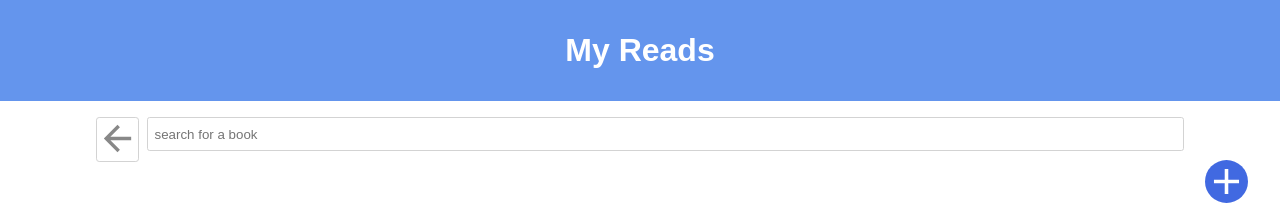
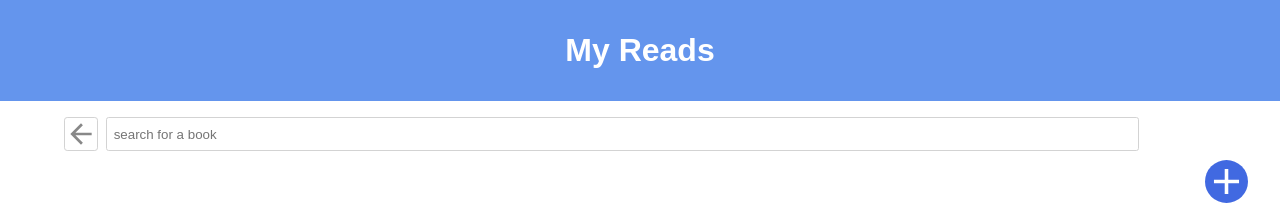
Before and after one commit to christocarr/my-reads, a React (Create React App) app: page /search in a window 1280 px wide. Shown: the top 212 px of the page. Built offline with nearby package versions, Linux system fonts and the light colour scheme; no server answers.

Commit message:
Fix BookSearch back button to be independent from the form

```diff
--- a/src/App.css
+++ b/src/App.css
@@ -29,8 +29,6 @@
   position: relative;
 }
 
-/*------------- Icon Styling ---------------*/
-
 .open-search {
   background-image: url('./icons/add.svg');
   background-color: royalblue;
@@ -43,12 +41,16 @@
   margin: 0 2em 1em 0;
 }
 
-.search-form {
-  width: 85vw;
-  height: 2.7em;
+.book-search {
+  width: 90vw;
   display: flex;
   align-content: center;
   margin: 1em auto 0 auto;
+}
+
+.search-form {
+  width: 80vw;
+  height: 2.7em;
 }
 
 .search-input {
@@ -63,8 +65,8 @@
   background-image: url('icons/arrow-back.svg');
   background-repeat: no-repeat;
   background-color: white;
-  width: 2.7em;
-  height: 2.7em;
+  width: 2em;
+  height: 2em;
   margin: 0 0.5em 0 0;
   border-radius: 0.2em;
   border: 1px lightgrey solid;
--- a/src/BookSearch.js
+++ b/src/BookSearch.js
@@ -5,9 +5,9 @@ class BookSearch extends Component {
 
   render() {
     return (
-      <div>
+      <div className='book-search'>
+        <Link to='/' className='back-arrow'></Link>
         <form className='search-form'>
-          <Link to='/' className='back-arrow'></Link>
           <input className='search-input'
             type='text'
             placeholder='search for a book'
```
